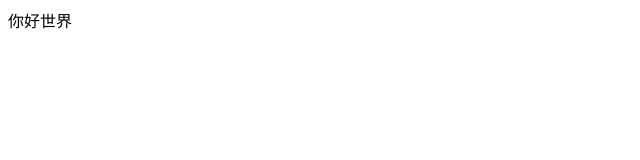
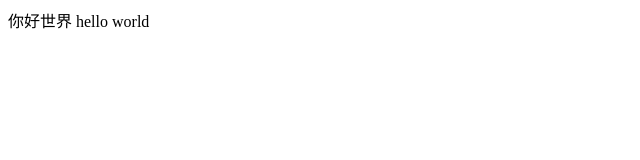
Before and after one commit to WangYanyan-Git/web37, a plain HTML site: page index.html in a window 1280 px wide. Shown: the full height of the page, 0-640 px from the left. Drawn offline with Linux system fonts and the light colour scheme.

Commit message:
添加了hello world

```diff
--- a/index.html
+++ b/index.html
@@ -7,6 +7,6 @@
     <title>Document</title>
 </head>
 <body>
-    你好世界
+    你好世界 hello world
 </body>
 </html>
```
